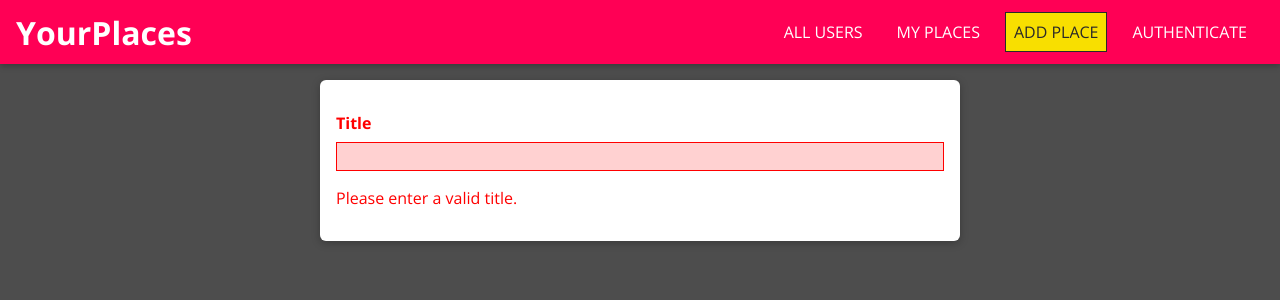
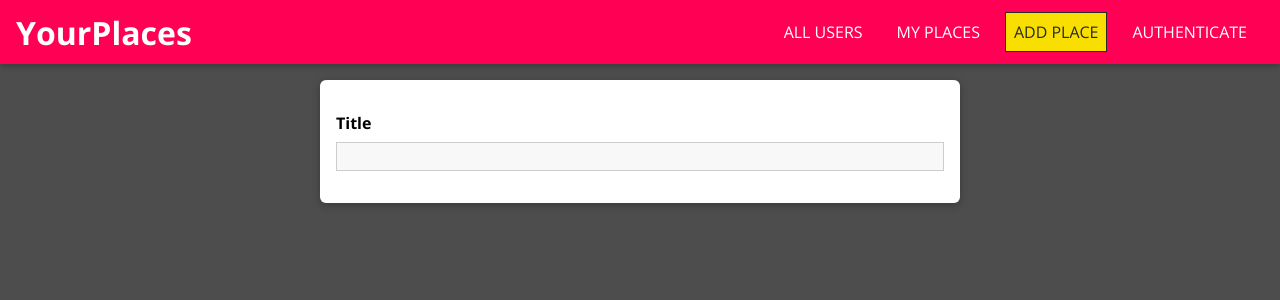
Before and after one commit to tanish-1/udemyMiniProject, a React (Vite) app: page /places/new in a window 1280 px wide. Shown: the top 300 px of the page. Built offline with nearby package versions, Linux system fonts and the light colour scheme.

Commit message:
adding input validation

```diff
--- a/src/places/pages/NewPlace.jsx
+++ b/src/places/pages/NewPlace.jsx
@@ -1,6 +1,8 @@
 import React from 'react';
 import './NewPlace.css'
 import Input from "../../shared/components/FormElements/Input.jsx";
+import {VALIDATOR_REQUIRE} from "../../shared/util/validators.jsx";
+
 const NewPlace = () => {
     return (
       <form className="place-form">
@@ -8,8 +10,7 @@ const NewPlace = () => {
            element="input"
            type="text"
            label="Title"
-           validators={[]}
-           onInput={[]}
+           validators={[VALIDATOR_REQUIRE()]}
            errorText="Please enter a valid title." />
       </form>
     );
--- a/src/shared/components/FormElements/Input.jsx
+++ b/src/shared/components/FormElements/Input.jsx
@@ -1,5 +1,7 @@
 import React, {useReducer} from 'react';
 import './Input.css'
+
+import {validate} from "../../util/validators.jsx";
 
 const inputReducer = (state,action) =>{
     switch(action.type){
@@ -7,18 +9,36 @@ const inputReducer = (state,action) =>{
             return {
                 ...state,
                 value: action.val,
-                isValid: true
+                isValid: validate(action.val, action.validators)
+            }
+        case 'TOUCH':
+            return {
+                ...state,
+                isTouched:true
             }
         default:
             return state;
     }
 }
 const Input = (props) => {
-   const [inputState, dispatch] = useReducer(inputReducer , {value: '', isValid: false});
+   const [inputState, dispatch] = useReducer(inputReducer , {
+       value: '',
+       isTouched: false,
+       isValid: false
+       });
 
 
     const changeHandler = event => {
-       dispatch({type: 'CHANGE', val: event.target.value})
+       dispatch({
+           type: 'CHANGE',
+           val: event.target.value,
+           validators: props.validators
+       })
+    }
+    const touchedHandler = () => {
+        dispatch({
+            type: 'TOUCH',
+        })
     }
     const element = props.element === 'input' ? (
         <input
@@ -26,20 +46,22 @@ const Input = (props) => {
             type={props.type}
             placeholder={props.placeholder}
             onChange={changeHandler}
+            onBlur={touchedHandler}
              value={inputState.value}/>
     ) : (
         <textarea
             id={props.id}
             rows={props.rows || 3}
             onChange={changeHandler}
+            onBlur={touchedHandler}
             value={inputState.value}/>
     );
 
     return (
-        <div className={`form-control ${!inputState.isValid && 'form-control--invalid'}`}>
+        <div className={`form-control ${!inputState.isValid && inputState.isTouched && 'form-control--invalid'}`}>
             <label htmlFor={props.id}>{props.label}</label>
             {element}
-            {!inputState.isValid && <p>{props.errorText}</p>}
+            {!inputState.isValid && inputState.isTouched && <p>{props.errorText}</p>}
         </div>
     );
 };
--- /dev/null
+++ b/src/shared/util/validators.jsx
@@ -0,0 +1,46 @@
+const VALIDATOR_TYPE_REQUIRE = 'REQUIRE';
+const VALIDATOR_TYPE_MINLENGTH = 'MINLENGTH';
+const VALIDATOR_TYPE_MAXLENGTH = 'MAXLENGTH';
+const VALIDATOR_TYPE_MIN = 'MIN';
+const VALIDATOR_TYPE_MAX = 'MAX';
+const VALIDATOR_TYPE_EMAIL = 'EMAIL';
+const VALIDATOR_TYPE_FILE = 'FILE';
+
+export const VALIDATOR_REQUIRE = () => ({ type: VALIDATOR_TYPE_REQUIRE });
+export const VALIDATOR_FILE = () => ({ type: VALIDATOR_TYPE_FILE });
+export const VALIDATOR_MINLENGTH = val => ({
+  type: VALIDATOR_TYPE_MINLENGTH,
+  val: val
+});
+export const VALIDATOR_MAXLENGTH = val => ({
+  type: VALIDATOR_TYPE_MAXLENGTH,
+  val: val
+});
+export const VALIDATOR_MIN = val => ({ type: VALIDATOR_TYPE_MIN, val: val });
+export const VALIDATOR_MAX = val => ({ type: VALIDATOR_TYPE_MAX, val: val });
+export const VALIDATOR_EMAIL = () => ({ type: VALIDATOR_TYPE_EMAIL });
+
+export const validate = (value, validators) => {
+  let isValid = true;
+  for (const validator of validators) {
+    if (validator.type === VALIDATOR_TYPE_REQUIRE) {
+      isValid = isValid && value.trim().length > 0;
+    }
+    if (validator.type === VALIDATOR_TYPE_MINLENGTH) {
+      isValid = isValid && value.trim().length >= validator.val;
+    }
+    if (validator.type === VALIDATOR_TYPE_MAXLENGTH) {
+      isValid = isValid && value.trim().length <= validator.val;
+    }
+    if (validator.type === VALIDATOR_TYPE_MIN) {
+      isValid = isValid && +value >= validator.val;
+    }
+    if (validator.type === VALIDATOR_TYPE_MAX) {
+      isValid = isValid && +value <= validator.val;
+    }
+    if (validator.type === VALIDATOR_TYPE_EMAIL) {
+      isValid = isValid && /^\S+@\S+\.\S+$/.test(value);
+    }
+  }
+  return isValid;
+};
```
